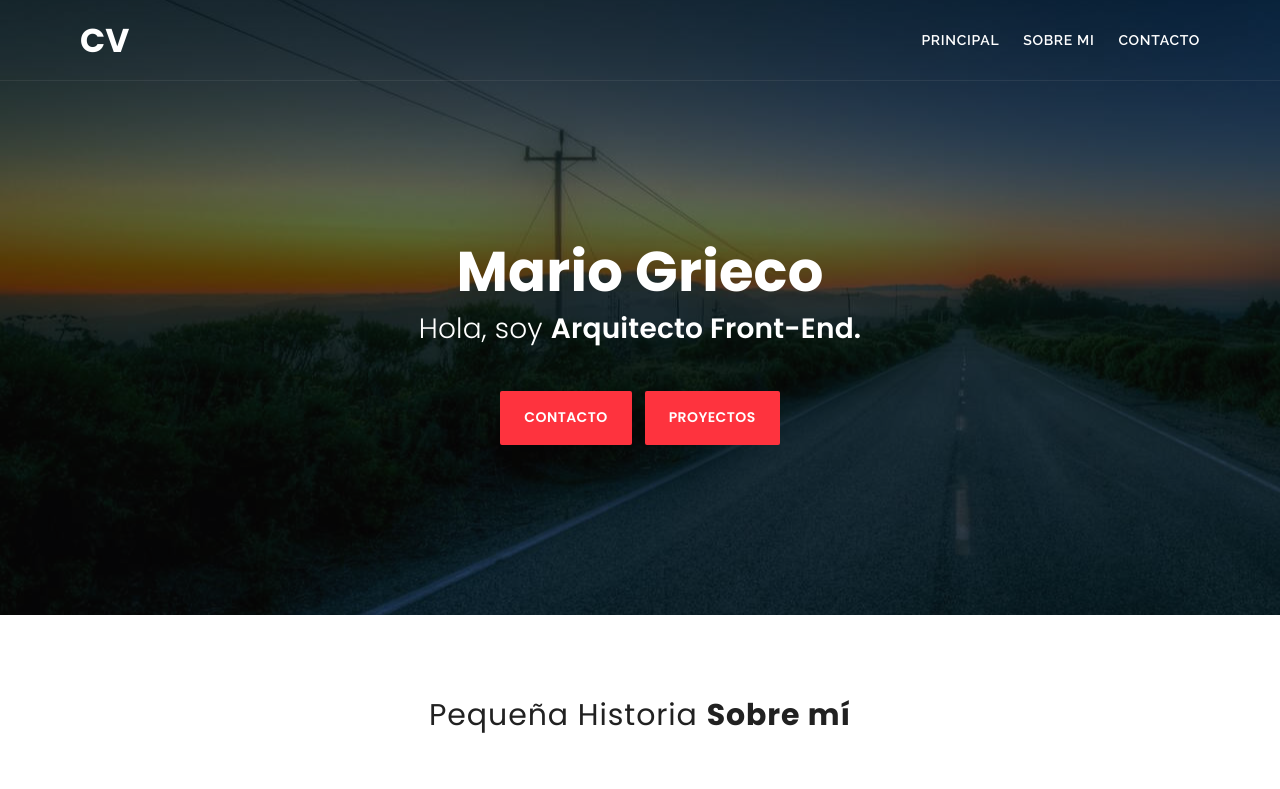
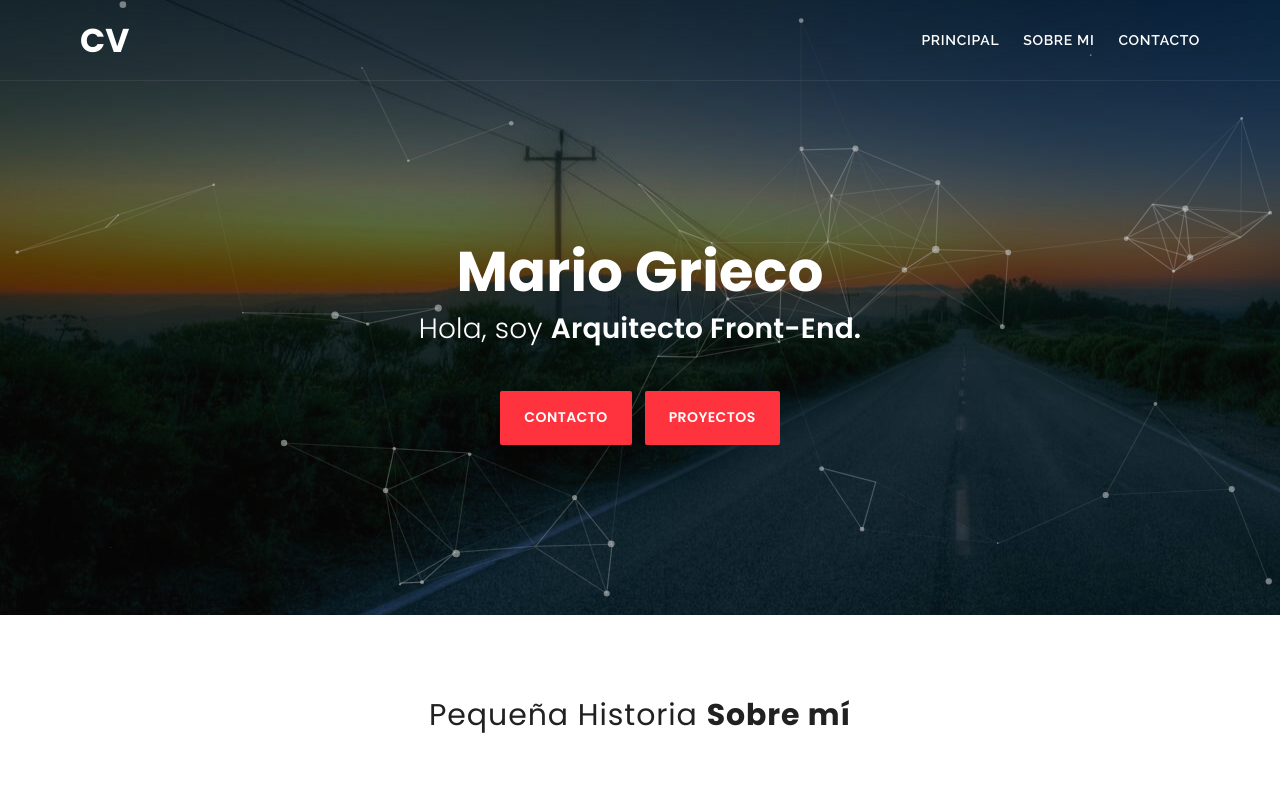
Before and after one commit to mariogrieco/cv, a website: page index.html in a window 1280 px wide. Shown: the top 789 px of the page. Drawn offline with Linux system fonts and the light colour scheme.

Commit message:
particles

```diff
--- /dev/null
+++ b/css/particlesjs.json
@@ -0,0 +1,110 @@
+{
+  "particles": {
+    "number": {
+      "value": 62,
+      "density": {
+        "enable": true,
+        "value_area": 800
+      }
+    },
+    "color": {
+      "value": "#ddd"
+    },
+    "shape": {
+      "type": "circle",
+      "stroke": {
+        "width": 0,
+        "color": "#ddd"
+      },
+      "polygon": {
+        "nb_sides": 5
+      },
+      "image": {
+        "src": "img/github.svg",
+        "width": 60,
+        "height": 60
+      }
+    },
+    "opacity": {
+      "value": 0.5,
+      "random": false,
+      "anim": {
+        "enable": false,
+        "speed": 1,
+        "opacity_min": 0.1,
+        "sync": false
+      }
+    },
+    "size": {
+      "value": 4,
+      "random": true,
+      "anim": {
+        "enable": false,
+        "speed": 40,
+        "size_min": 0.1,
+        "sync": false
+      }
+    },
+    "line_linked": {
+      "enable": true,
+      "distance": 150,
+      "color": "#ccc",
+      "opacity": 0.45,
+      "width": 1.2
+    },
+    "move": {
+      "enable": true,
+      "speed": 5,
+      "direction": "none",
+      "random": false,
+      "straight": false,
+      "out_mode": "out",
+      "bounce": false,
+      "attract": {
+        "enable": false,
+        "rotateX": 600,
+        "rotateY": 1200
+      }
+    }
+  },
+  "interactivity": {
+    "detect_on": "canvas",
+    "events": {
+      "onhover": {
+        "enable": true,
+        "mode": "repulse"
+      },
+      "onclick": {
+        "enable": false,
+        "mode": "push"
+      },
+      "resize": true
+    },
+    "modes": {
+      "grab": {
+        "distance": 400,
+        "line_linked": {
+          "opacity": 1
+        }
+      },
+      "bubble": {
+        "distance": 400,
+        "size": 40,
+        "duration": 2,
+        "opacity": 8,
+        "speed": 3
+      },
+      "repulse": {
+        "distance": 200,
+        "duration": 0.4
+      },
+      "push": {
+        "particles_nb": 4
+      },
+      "remove": {
+        "particles_nb": 2
+      }
+    }
+  },
+  "retina_detect": true
+}
--- a/index.html
+++ b/index.html
@@ -14,11 +14,11 @@
     <script src="js/idt.js" type="text/javascript"></script>
     <script src="js/particles.min.js"></script>
     <script type="text/javascript">
-    // if (ismobile) {} else {
-        // particlesJS.load('particles-js', 'js/particlesjs.json', function() {
-            // console.log('callback - particles.js config loaded');
-        // });
-    // }
+    if (ismobile) {} else {
+        particlesJS.load('particles-js', 'css/particlesjs.json', function() {
+            console.log('callback - particles.js config loaded');
+        });
+    }
     </script>
 </head>
 
```
